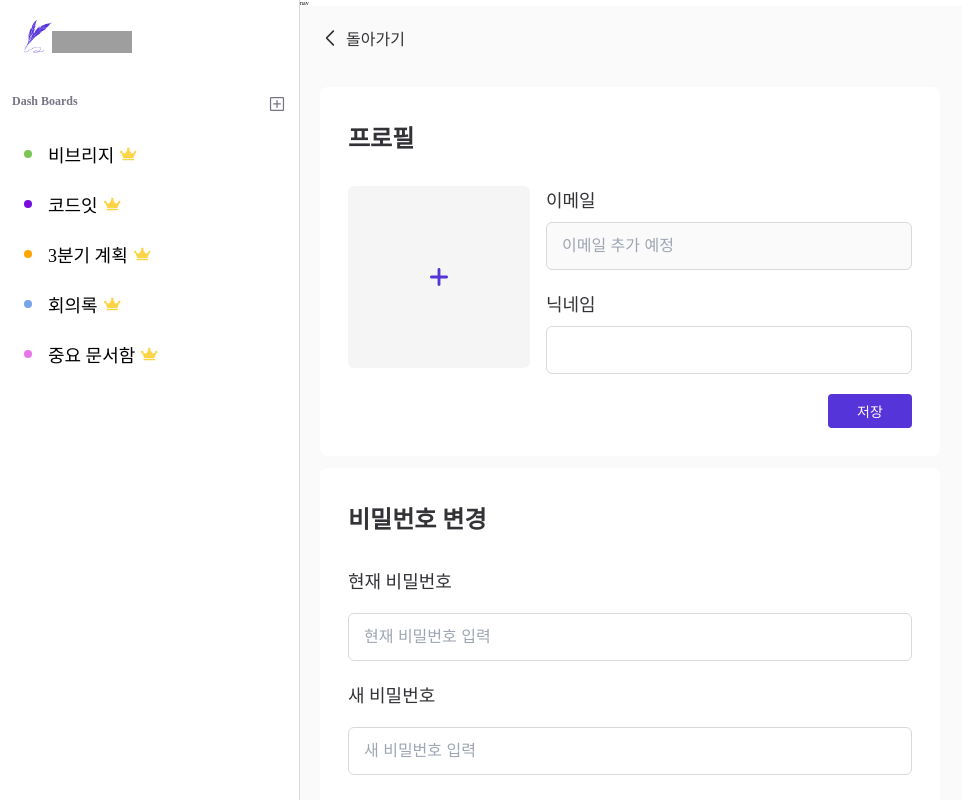
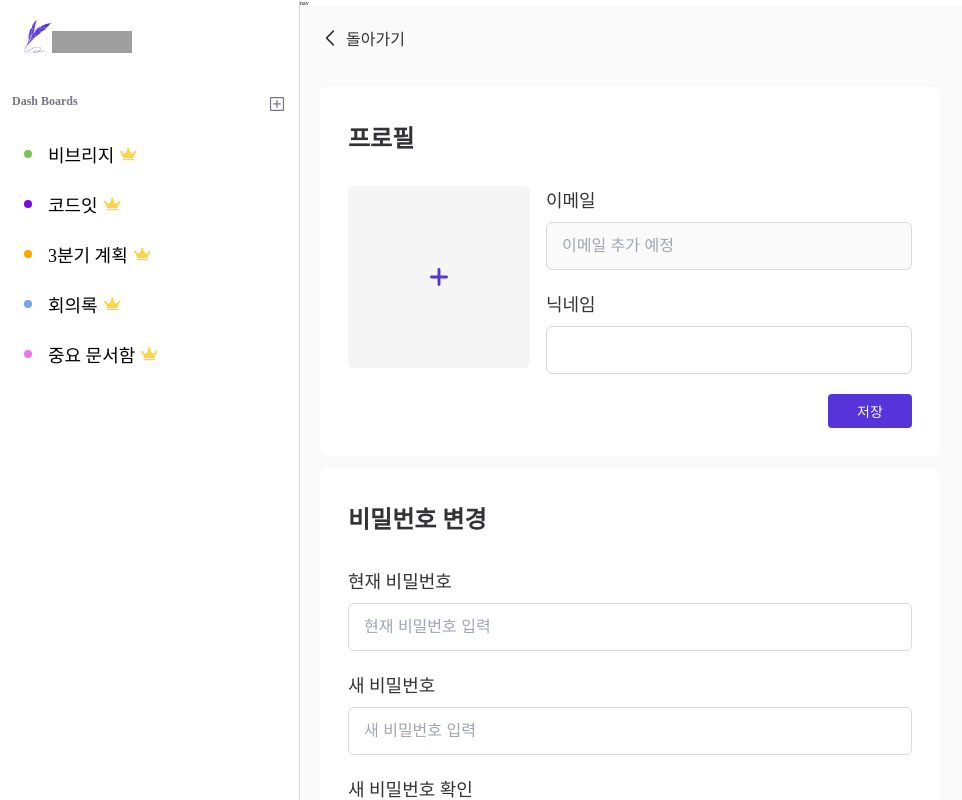
Before and after one commit to WhatToDo6/WhatToDo, a Next.js app: page /mypage in a window 1280 px wide. Shown: the top 800 px of the page, without its empty margins (0-962 px from the left). Built offline with nearby package versions, Linux system fonts and the light colour scheme; grey boxes are pictures that could not be loaded.

Commit message:
feat: 비밀번호 에러 메세지 구현

```diff
--- a/src/components/mypage/password/Password.module.scss
+++ b/src/components/mypage/password/Password.module.scss
@@ -42,21 +42,6 @@
   }
 }
 
-.item {
-  display: flex;
-  flex-direction: column;
-  gap: 1rem;
-}
-
-.label {
-  color: $color-black-200;
-  @include font-style(1.8rem, 500, normal);
-
-  @include mobile {
-    @include font-style(1.6rem, 500, normal);
-  }
-}
-
 .button-container {
   display: flex;
   justify-content: flex-end;
--- a/src/components/mypage/password/index.tsx
+++ b/src/components/mypage/password/index.tsx
@@ -1,24 +1,76 @@
+import { useState, FocusEventHandler } from 'react'
+
 import S from './Password.module.scss'
 import BorderButton from '../../common/button/border'
 import Input from '../input'
 
 const Password = () => {
+  const [currentPassword, setCurrentPassword] = useState('')
+  const [newPassword, setNewPassword] = useState('')
+  const [checkPassword, setCheckPassword] = useState('')
+  const [newPwError, setNewPwError] = useState('')
+  const [checkPwError, setCheckPwError] = useState('')
+
+  const validateNewPassword = () => {
+    if (currentPassword && currentPassword === newPassword) {
+      setNewPwError('현재 비밀번호와 일치합니다.')
+      return
+    }
+    if (newPassword.length < 8) {
+      setNewPwError('8자 이상 입력해주세요.')
+      return
+    } else {
+      setNewPwError('')
+    }
+  }
+
+  const validateCheckPassword = () => {
+    if (newPassword !== checkPassword) {
+      setCheckPwError('비밀번호가 일치하지 않습니다')
+    } else {
+      setCheckPwError('')
+    }
+  }
+
+  const handleNewPassword: FocusEventHandler<HTMLInputElement> = () => {
+    validateNewPassword()
+  }
+
+  const handleCheckPassword: FocusEventHandler<HTMLInputElement> = () => {
+    validateCheckPassword()
+  }
+
   return (
     <div className={S.container}>
       <h1 className={S.title}>비밀번호 변경</h1>
       <form className={S.form}>
-        <div className={S.item}>
-          <label className={S.label}>현재 비밀번호</label>
-          <Input placeholder="현재 비밀번호 입력" size="large" />
-        </div>
-        <div className={S.item}>
-          <label className={S.label}>새 비밀번호</label>
-          <Input placeholder="새 비밀번호 입력" size="large" />
-        </div>
-        <div className={S.item}>
-          <label className={S.label}>새 비밀번호 확인</label>
-          <Input placeholder="새 비밀번호 입력" size="large" />
-        </div>
+        <Input
+          label="현재 비밀번호"
+          placeholder="현재 비밀번호 입력"
+          size="large"
+          type="password"
+          onChange={(e) => setCurrentPassword(e.target.value)}
+        />
+        <Input
+          label="새 비밀번호"
+          placeholder="새 비밀번호 입력"
+          size="large"
+          type="password"
+          hasError={!!newPwError}
+          helperText={newPwError}
+          onChange={(e) => setNewPassword(e.target.value)}
+          onBlur={handleNewPassword}
+        />
+        <Input
+          label="새 비밀번호 확인"
+          placeholder="새 비밀번호 입력"
+          size="large"
+          type="password"
+          hasError={!!checkPwError}
+          helperText={checkPwError}
+          onChange={(e) => setCheckPassword(e.target.value)}
+          onBlur={handleCheckPassword}
+        />
       </form>
       <div className={S['button-container']}>
         <BorderButton size="small" color="purple">
```
